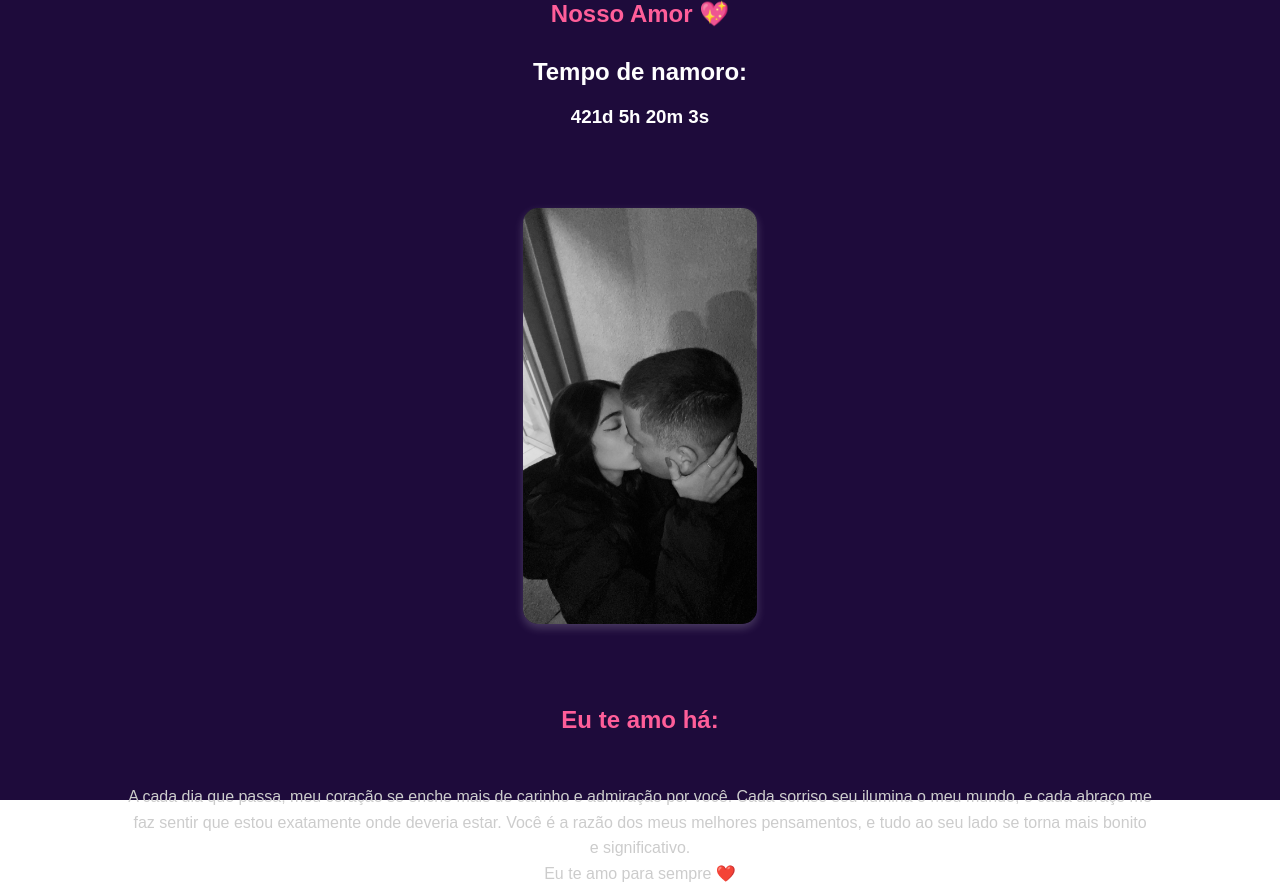
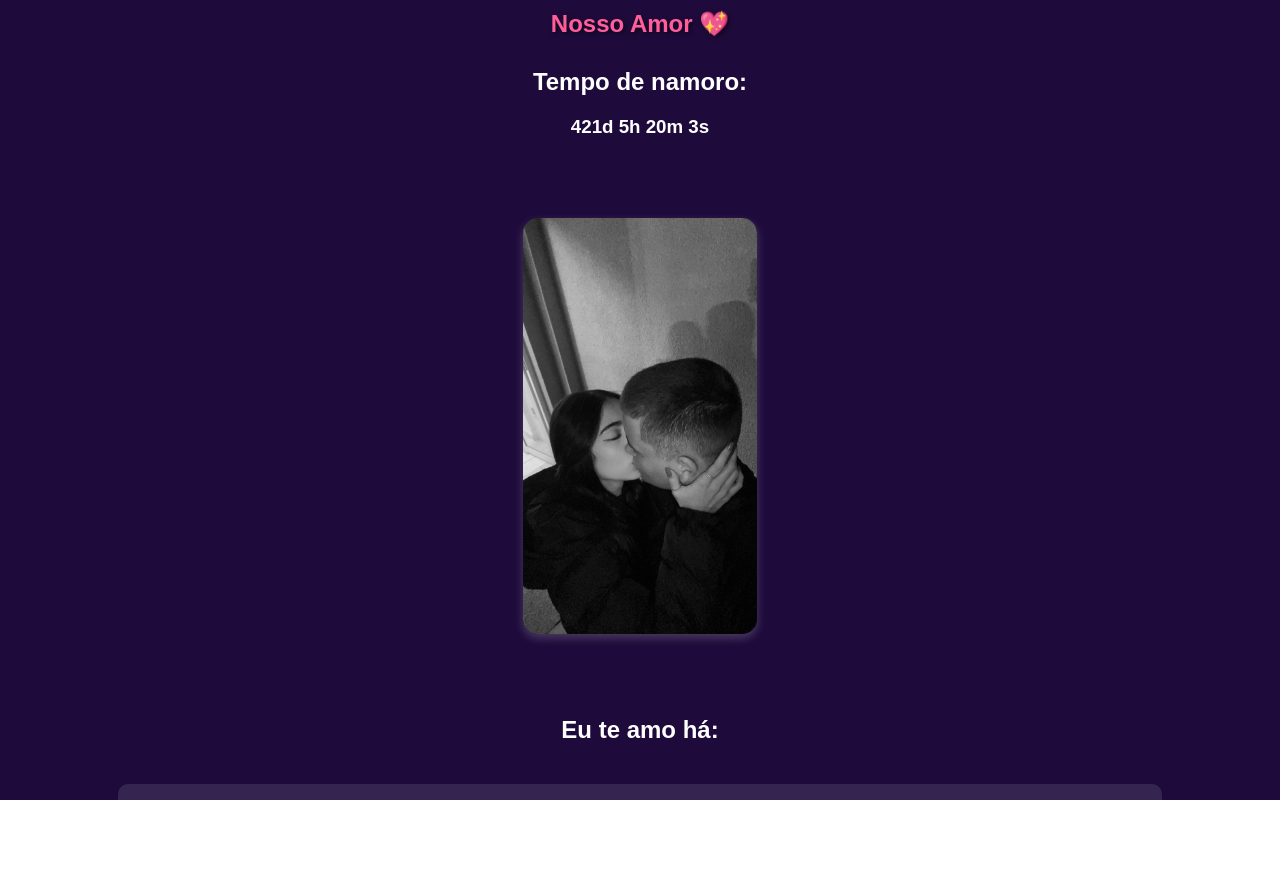
Before and after one commit to Testando0/Meu-Amor, a React (Create React App) app: page /main-site in a window 1280 px wide. After the commit the page ends 800 px from the top, so only its background shows below. Built offline with nearby package versions, Linux system fonts and the light colour scheme.

Commit message:
Atualizei o layout, adicionei o player do Spotify e melhorei a estrutura do código

```diff
--- a/src/App.css
+++ b/src/App.css
@@ -8,6 +8,7 @@
   color: #ffffff;
   text-align: center;
   font-family: Arial, sans-serif;
+  overflow-y: auto; /* Permite rolagem se o conteúdo for maior que a tela */
 }
 
 h1 {
@@ -15,12 +16,14 @@ h1 {
   font-weight: bold;
   color: #ff5e99;
   margin-bottom: 10px;
+  text-shadow: 2px 2px 4px rgba(0, 0, 0, 0.5); /* Sombra para destacar o título */
 }
 
 .timer {
   font-size: 18px;
   font-weight: bold;
   margin-bottom: 15px;
+  color: #ff5e99; /* Cor de destaque */
 }
 
 .image-container {
@@ -31,13 +34,22 @@ h1 {
 
 .image-container img {
   width: 260px;
+  max-width: 90%;
   height: auto;
   border-radius: 15px;
   box-shadow: 0px 4px 10px rgba(255, 255, 255, 0.2);
+  transition: opacity 0.5s ease-in-out, transform 0.3s ease-in-out; /* Efeito de hover */
+}
+
+.image-container img:hover {
+  transform: scale(1.05); /* Efeito de zoom ao passar o mouse */
 }
 
 .music-player {
   margin: 10px 0;
+  background: rgba(255, 255, 255, 0.1); /* Fundo semi-transparente */
+  border-radius: 10px;
+  padding: 10px;
 }
 
 .love-text {
@@ -47,14 +59,9 @@ h1 {
   margin: 20px auto;
   max-width: 80%;
   color: #ccc;
-  background: transparent;
+  background: rgba(255, 255, 255, 0.1); /* Fundo semi-transparente */
   padding: 10px;
+  border-radius: 10px; /* Bordas arredondadas */
   word-wrap: break-word;
   overflow-wrap: break-word;
 }
-
-.image-container img {
-  max-width: 90%;
-  height: auto;
-  transition: opacity 0.5s ease-in-out;
-}
--- a/src/App.js
+++ b/src/App.js
@@ -20,9 +20,9 @@ const App = () => {
           path="/main-site"
           element={
             <div className="container">
+              {/* Player do Spotify */}
               <iframe
                 className="music-player"
-              style={{ borderRadius: "12px" }}
                 src="https://open.spotify.com/embed/track/3iuC8v3WfFpMqQRg1NHDZM?utm_source=generator&theme=0"
                 width="300"
                 height="80"
@@ -30,9 +30,8 @@ const App = () => {
                 allowFullScreen
                 allow="autoplay; clipboard-write; encrypted-media; fullscreen; picture-in-picture"
                 loading="lazy"
-              title="Spotify music player"  // Adicionei o título aqui
+                title="Spotify music player"
               ></iframe>
-
 
               <h1>Nosso Amor 💖</h1>
               <Timer startDate={startDate} />
@@ -41,7 +40,7 @@ const App = () => {
                 <Gallery />
               </div>
 
-              <h2 style={{ color: "#ff5e99" }}>Eu te amo há:</h2>
+              <h2>Eu te amo há:</h2>
 
               <p className="love-text">
                 A cada dia que passa, meu coração se enche mais de carinho e
```
Lines whose indentation alone changed are shown as unchanged.
